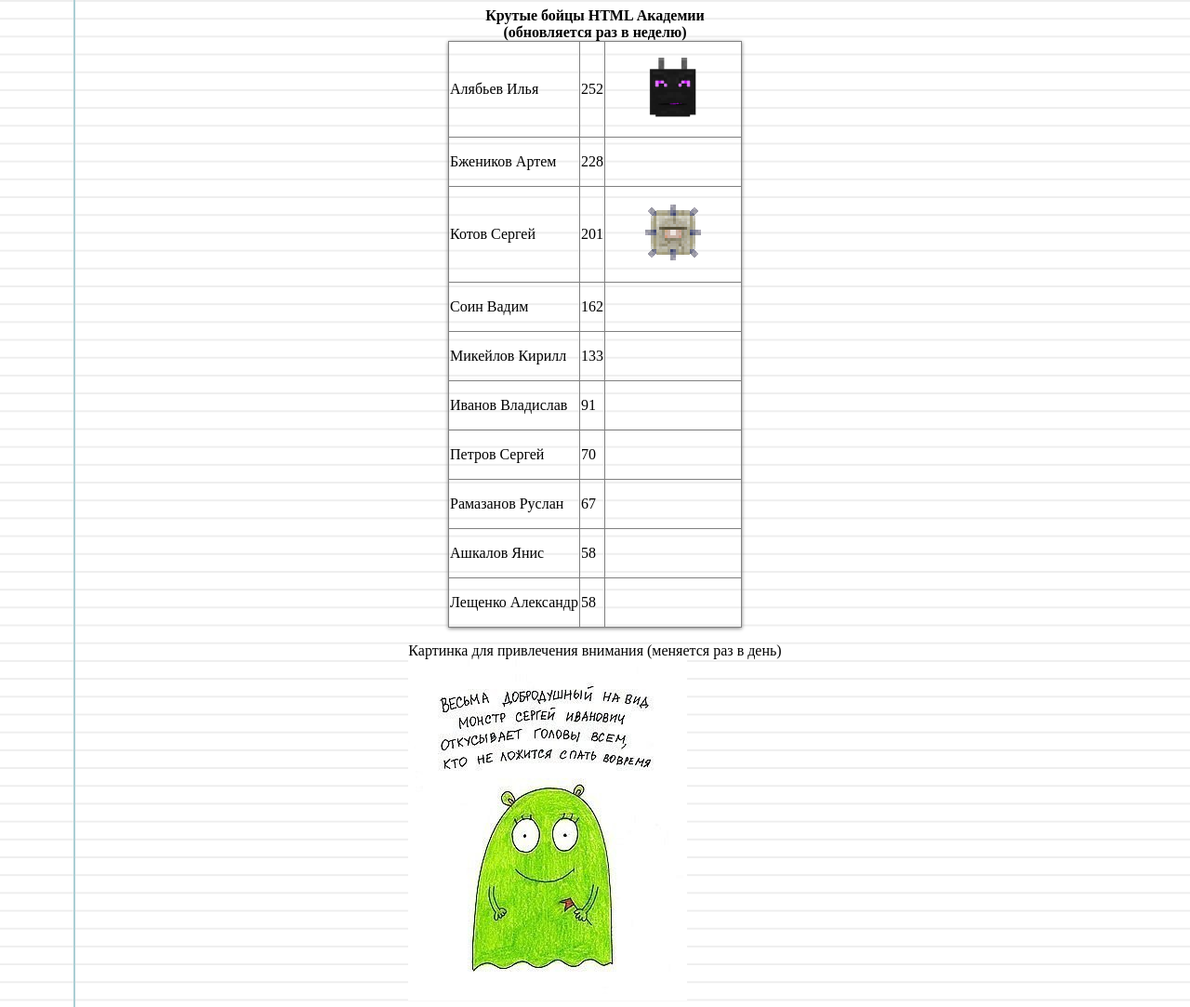
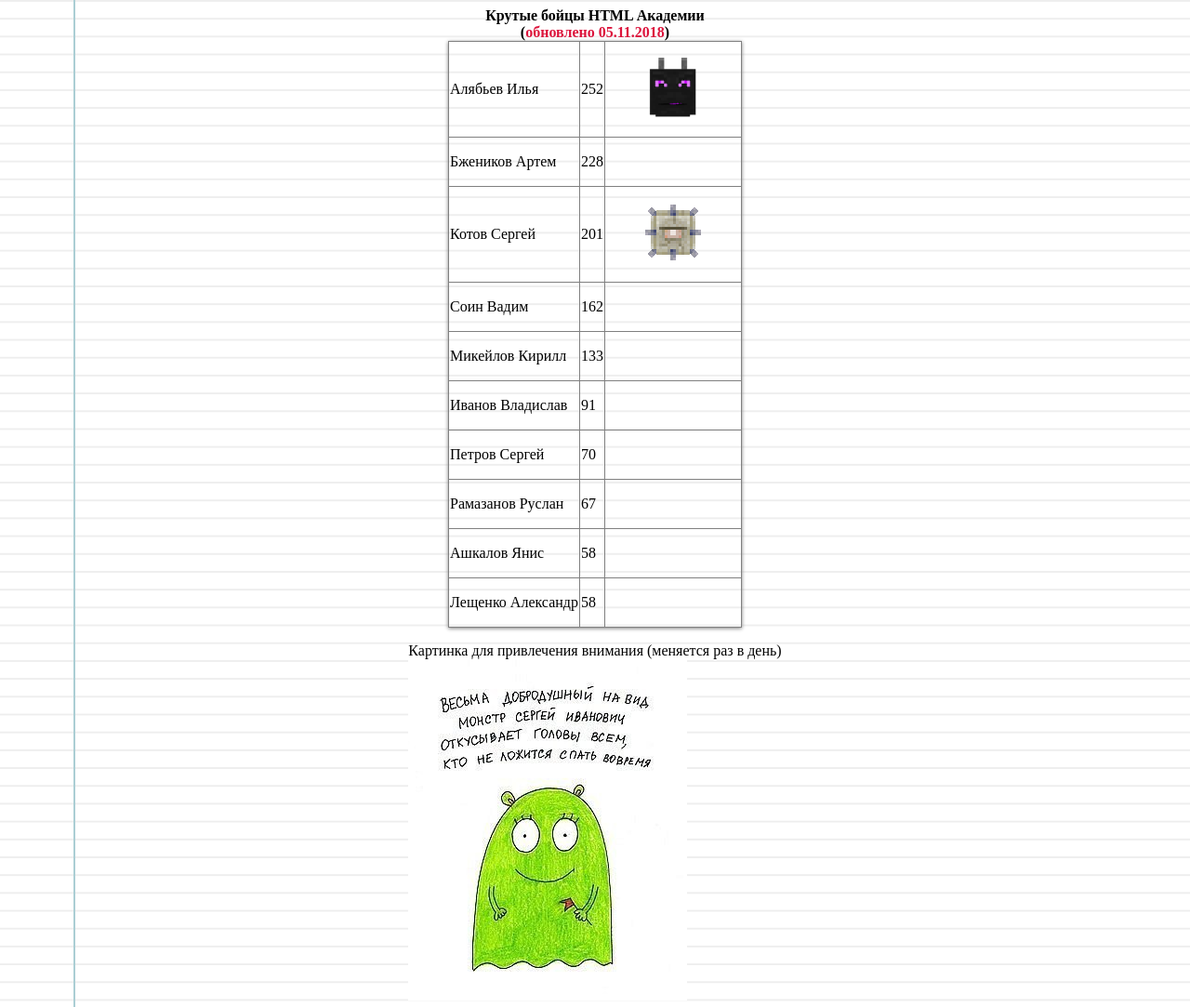
Before and after one commit to topheroes/topheroes.github.io, a plain HTML site: page index.html in a window 1280 px wide. Shown: the top 1083 px of the page at 93% size. Drawn offline with Linux system fonts and the light colour scheme.

Commit message:
Add files via upload

```diff
--- a/index.html
+++ b/index.html
@@ -10,21 +10,12 @@
 <body>
 
 
-<header>
-
-<title>Крутые бойцы HTML Академии</title>
-
-</header>
-
 
 <main>
 
 
-
-
-
 <table border="1">
-	<caption><b>Крутые бойцы HTML Академии (обновляется раз в неделю)</b></caption>
+	<caption><b>Крутые бойцы HTML Академии (<span style="color:crimson;">обновлено 05.11.2018</span>)</b></caption>
 	<tr>
 		<td>
 
```
